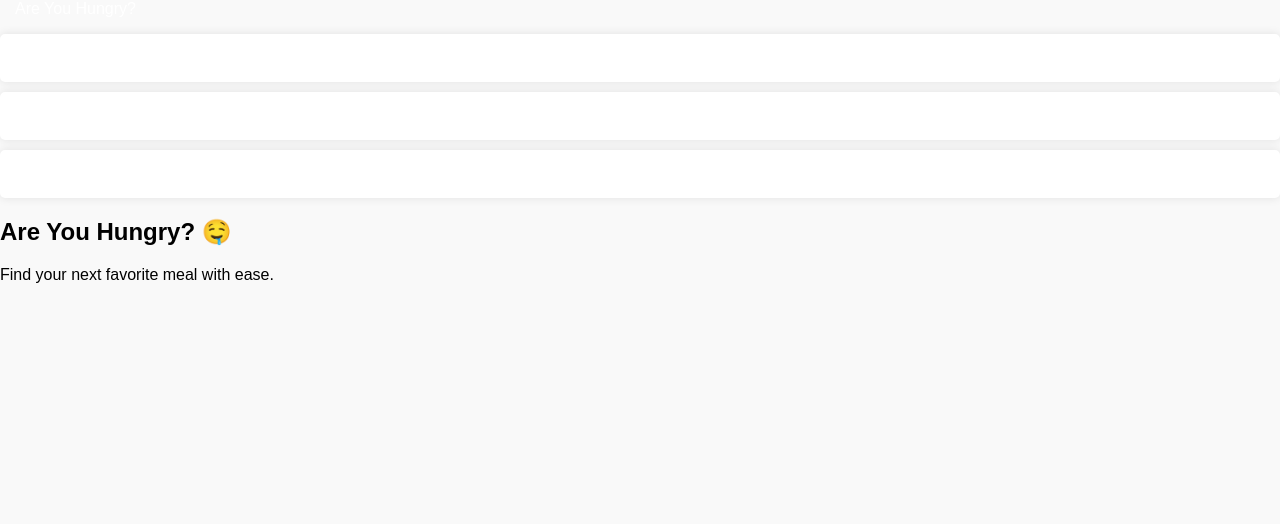
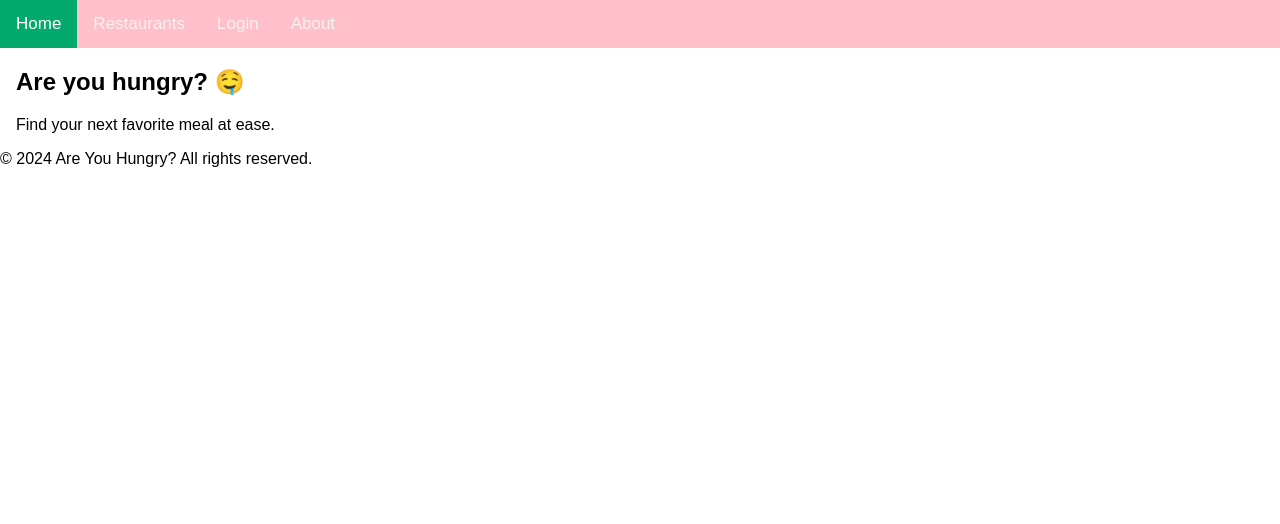
Before and after one commit to Rediet-Ayalew/Are-you-Hungry-, a Flask app: template templates/home.html in a window 1280 px wide. Shown: the top 524 px of the page. Run offline with Flask 3, Linux system fonts and the light colour scheme; the template is opened without the code that fills it, so the values that code supplies are empty.

Commit message:
Updated home.html

```diff
--- a/templates/home.html
+++ b/templates/home.html
@@ -1,42 +1,62 @@
 <!DOCTYPE html>
-<html lang="en">
+<html>
 <head>
-    <meta charset="UTF-8">
-    <meta name="viewport" content="width=device-width, initial-scale=1.0">
-    <title>Are You Hungry?</title>
-    <link rel="stylesheet" href="{{ url_for('static', filename='styles.css') }}">
+<meta name="viewport" content="width=device-width, initial-scale=1">
+<style>
+body {
+  margin: 0;
+  font-family: Arial, Helvetica, sans-serif;
+}
+
+.topnav {
+  overflow: hidden;
+  background-color: #FFC0CB;
+}
+
+.topnav a {
+  float: left;
+  color: #f2f2f2;
+  text-align: center;
+  padding: 14px 16px;
+  text-decoration: none;
+  font-size: 17px;
+}
+
+.topnav a:hover {
+  background-color: #ddd;
+  color: black;
+}
+
+.topnav a.active {
+  background-color: #04AA6D;
+  color: white;
+}
+</style>
 </head>
 <body>
 
-    <!-- Navigation Bar -->
-    <nav class="navbar">
-        <div class="nav-container">
-            <a href="/" class="logo">Are You Hungry?</a>
-            <ul class="nav-links">
-                <li><a href="/">Home</a></li>
-                <li><a href="/restaurants">Find Restaurants</a></li>
-                <li><a href="/login">Login</a></li>
-            </ul>
-        </div>
-    </nav>
+<div class="topnav">
+  <a class="active" href="#home">Home</a>
+  <a href="/search">Restaurants</a>
+  <a href="/login">Login</a>
+  <a href="#about">About</a>
+</div>
 
-        <!-- Hero Section -->
-        <section class="hero">
-            <div class="hero-content">
-                <h1>Are You Hungry? &#129316;</h1>
-                <p>Find your next favorite meal with ease.</p>
-            </div>
-        </section>
+<div style="padding-left:16px">
+  <h2>Are you hungry? &#129316;</h2>
+  <p>Find your next favorite meal at ease.</p>
+</div>
+
+</body>
+</html>
 
     <!-- Content Block -->
     <div class="content">
-
-    </div>
 
     <!-- Footer -->
     <footer>
         <p>&copy; 2024 Are You Hungry? All rights reserved.</p>
     </footer>
-
+    </div>
 </body>
 </html>
```
